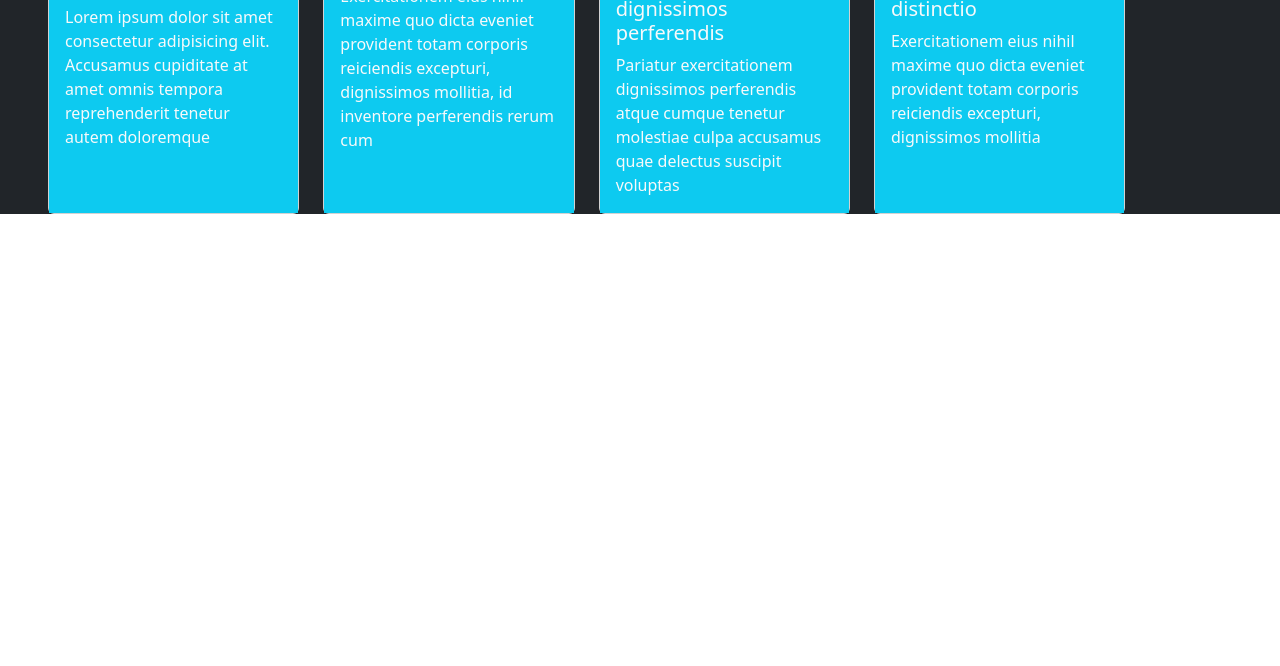
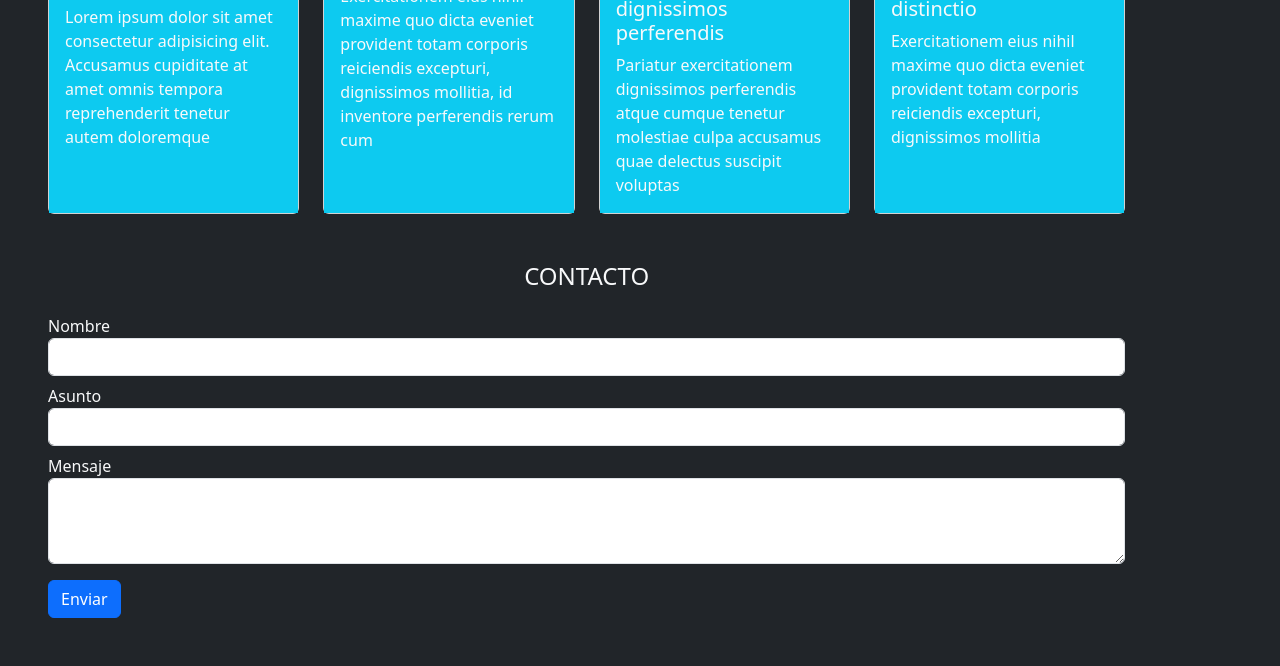
Before and after one commit to Carolinamieres/ViajesChile, a plain HTML site: page index.html in a window 1280 px wide. Shown: the part 2007-2673 px from the top of the page. Before the commit the page ends 2221 px from the top, so only its background shows below. Drawn offline with nearby package versions, Linux system fonts and the light colour scheme.

Commit message:
Cuarto commit se agrega seccion contacto

```diff
--- a/index.html
+++ b/index.html
@@ -206,6 +206,28 @@
             </div>
         </section>
 
+        <!-- Contacto -->
+
+        <section class="p-5 col-12 col-md-11" id="contacto">
+            <h4 class="text-center pb-3">CONTACTO</h4>
+            <form>
+                <div class="pb-2">
+                    <label for="exampleInput1">Nombre</label>
+                    <input type="text" class="form-control" id="exampleInput1">
+                </div>
+                <div class="pb-2">
+                    <label for="exampleInput2">Asunto</label>
+                    <input type="text" class="form-control" id="exampleInput2">
+                </div>
+                <div class="pb-3">
+                    <label for="exampleFormControlTextarea1">Mensaje</label>
+                    <textarea class="form-control" id="exampleFormControlTextarea1" rows="3"></textarea>
+                </div>
+                <div>
+                    <button class="btn btn-primary" type="submit">Enviar</button>
+                </div>
+            </form>
+        </section>
     </main>
 
     <!-- script de bootstrap -->
```
